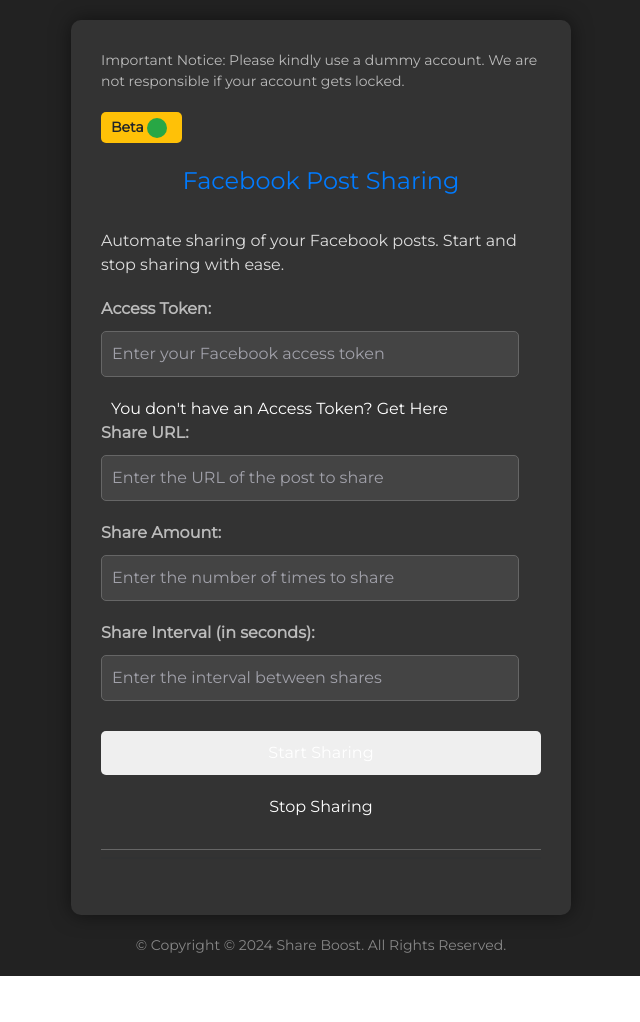
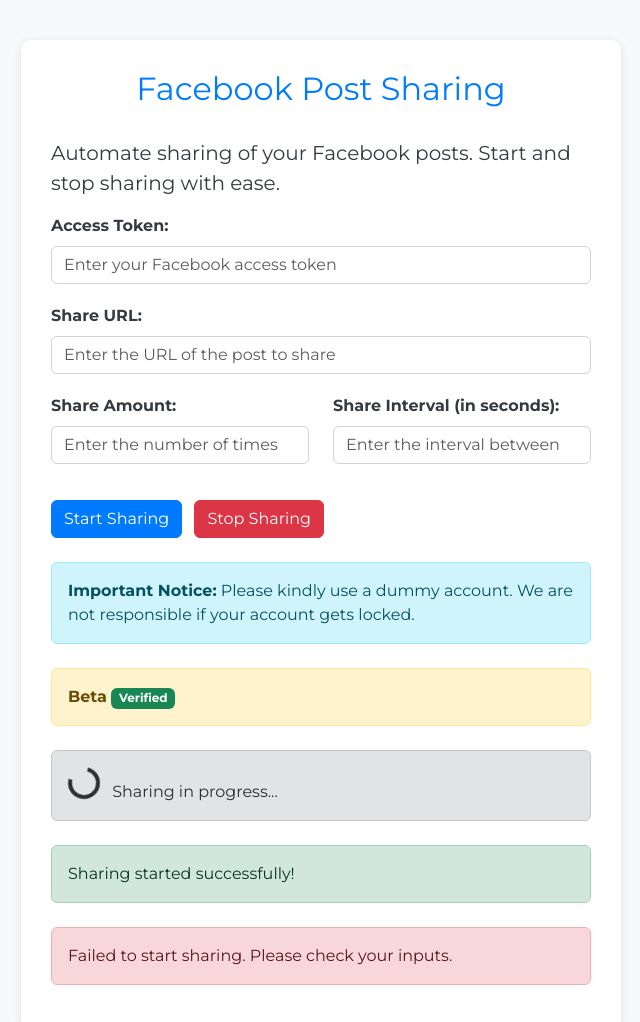
Before and after one commit to wedfhujkkmhhgg233/hahahahasjsjsj, a website: page public/index.html in a window 1280 px wide. Shown: the top 1022 px of the page, without its empty margins (319-959 px from the left). Before the commit the page ends 976 px from the top, so only its background shows below. Drawn offline with nearby package versions, Linux system fonts and the light colour scheme.

Commit message:
Update index.html

```diff
--- a/public/index.html
+++ b/public/index.html
@@ -10,181 +10,103 @@
     <meta property="og:type" content="website">
     <meta property="og:url" content="https://yourwebsite.com">
     <meta property="og:image" content="https://yourwebsite.com/images/preview-image.jpg">
-    <link href="https://fonts.googleapis.com/css?family=Montserrat&display=swap" rel="stylesheet">
-    <link href="https://cdn.jsdelivr.net/npm/daisyui@1.11.1/dist/full.css" rel="stylesheet">
+    <link href="https://fonts.googleapis.com/css?family=Montserrat:400,700&display=swap" rel="stylesheet">
+    <link rel="stylesheet" href="https://cdn.jsdelivr.net/npm/bootstrap@5.4.3/dist/css/bootstrap.min.css">
     <style>
         body {
             font-family: 'Montserrat', sans-serif;
-            margin: 0;
-            padding: 20px;
-            background-color: #222;
-            color: #fff;
+            background-color: #f8f9fa;
+            color: #343a40;
+            margin-top: 40px;
         }
         .container {
-            max-width: 500px;
+            max-width: 600px;
             margin: 0 auto;
-            background-color: #333;
             padding: 30px;
+            background-color: #fff;
             border-radius: 10px;
-            box-shadow: 0 0 20px rgba(0, 0, 0, 0.5);
+            box-shadow: 0 2px 10px rgba(0, 0, 0, 0.1);
         }
         h1 {
+            color: #007bff;
+            font-size: 32px;
+            margin-bottom: 30px;
             text-align: center;
-            margin-bottom: 30px;
-            color: #007bff;
-            font-size: 24px;
-        }
-        p {
-            font-size: 16px;
-            margin-bottom: 20px;
-            color: #ddd;
         }
         label {
-            display: block;
-            margin-bottom: 10px;
             font-weight: bold;
-            color: #bbb;
         }
-        input[type="text"], input[type="number"] {
-            width: calc(100% - 22px);
-            padding: 10px;
+        .form-control {
             margin-bottom: 20px;
-            border: 1px solid #666;
-            border-radius: 5px;
-            box-sizing: border-box;
-            background-color: #444;
-            color: #fff;
+            border-color: #ced4da;
         }
-        input[type="submit"], .start-button, .stop-button, .get-token-button {
-            width: 100%;
-            padding: 10px;
-            border: none;
-            border-radius: 5px;
-            cursor: pointer;
+        .btn-primary {
+            background-color: #007bff;
+            border-color: #007bff;
             transition: background-color 0.3s;
         }
-        input[type="submit"]:hover, .start-button:hover, .stop-button:hover, .get-token-button:hover {
+        .btn-primary:hover {
             background-color: #0056b3;
+            border-color: #0056b3;
         }
-        .btn-container {
-            display: flex;
-            flex-direction: column;
-        }
-        .start-button, .stop-button, .get-token-button {
-            margin-top: 10px;
-        }
-        .beta-label {
-            display: inline-block;
-            background-color: #ffc107;
-            color: #212529;
-            font-weight: bold;
-            padding: 5px 10px;
-            border-radius: 5px;
-            margin-bottom: 20px;
-            font-size: 14px;
-        }
-        .verified-icon {
-            display: inline-block;
-            width: 20px;
-            height: 20px;
-            background-color: #28a745;
-            border-radius: 50%;
-            margin-right: 5px;
-            vertical-align: middle;
-        }
-        .divider {
-            border-top: 1px solid #666;
-            margin: 20px 0;
-        }
-        .status {
-            font-size: 14px;
-            text-align: center;
+        .alert {
             margin-top: 20px;
-            color: #ccc;
-        }
-        .info {
-            font-size: 14px;
-            color: #bbb;
-        }
-        .error-message {
-            color: #ff5555;
-            font-size: 14px;
-            margin-top: 5px;
-            text-align: center;
-        }
-        .loading-indicator {
-            display: none;
-            text-align: center;
-            margin-top: 20px;
-        }
-        .loading-indicator::after {
-            content: '';
-            display: inline-block;
-            width: 20px;
-            height: 20px;
-            border: 2px solid #fff;
-            border-top: 2px solid transparent;
-            border-radius: 50%;
-            animation: spin 1s linear infinite;
-        }
-        @keyframes spin {
-            0% { transform: rotate(0deg); }
-            100% { transform: rotate(360deg); }
         }
         footer {
             text-align: center;
-            margin-top: 20px;
+            margin-top: 40px;
             color: #888;
             font-size: 14px;
-        }
-        .donate-section {
-            margin-top: 50px;
-            padding: 20px;
-            background-color: #444;
-            border-radius: 10px;
-            box-shadow: 0 0 10px rgba(255, 255, 255, 0.1);
-        }
-        .donate-description {
-            font-size: 16px;
-            margin-bottom: 20px;
-            color: #ddd;
-        }
-        .qr-code {
-            display: block;
-            margin: 0 auto;
-            max-width: 100%;
-            height: auto;
         }
     </style>
 </head>
 <body>
     <div class="container">
-        <p class="info">Important Notice: Please kindly use a dummy account. We are not responsible if your account gets locked.</p>
-        <div class="beta-label">Beta <span class="verified-icon"></span></div>
         <h1>Facebook Post Sharing</h1>
-        <p>Automate sharing of your Facebook posts. Start and stop sharing with ease.</p>
+        <p class="lead">Automate sharing of your Facebook posts. Start and stop sharing with ease.</p>
         <form id="shareForm">
-            <label for="accessToken">Access Token:</label>
-            <input type="text" id="accessToken" name="accessToken" placeholder="Enter your Facebook access token" required>
-            <a href="https://tite-tcqq.onrender.com/" class="get-token-button">You don't have an Access Token? Get Here</a>
-            <label for="shareUrl">Share URL:</label>
-            <input type="text" id="shareUrl" name="shareUrl" placeholder="Enter the URL of the post to share" required>
-            <label for="shareAmount">Share Amount:</label>
-            <input type="number" id="shareAmount" name="shareAmount" placeholder="Enter the number of times to share" required>
-            <label for="shareInterval">Share Interval (in seconds):</label>
-            <input type="number" id="shareInterval" name="shareInterval" placeholder="Enter the interval between shares" required>
-            <div class="btn-container">
-                <input type="submit" value="Start Sharing" class="start-button">
-                <button type="button" id="stopButton" class="stop-button">Stop Sharing</button>
+            <div class="mb-3">
+                <label for="accessToken" class="form-label">Access Token:</label>
+                <input type="text" class="form-control" id="accessToken" name="accessToken" placeholder="Enter your Facebook access token" required>
             </div>
+            <div class="mb-3">
+                <label for="shareUrl" class="form-label">Share URL:</label>
+                <input type="text" class="form-control" id="shareUrl" name="shareUrl" placeholder="Enter the URL of the post to share" required>
+            </div>
+            <div class="row">
+                <div class="col-md-6 mb-3">
+                    <label for="shareAmount" class="form-label">Share Amount:</label>
+                    <input type="number" class="form-control" id="shareAmount" name="shareAmount" placeholder="Enter the number of times to share" required>
+                </div>
+                <div class="col-md-6 mb-3">
+                    <label for="shareInterval" class="form-label">Share Interval (in seconds):</label>
+                    <input type="number" class="form-control" id="shareInterval" name="shareInterval" placeholder="Enter the interval between shares" required>
+                </div>
+            </div>
+            <button type="submit" class="btn btn-primary">Start Sharing</button>
+            <button type="button" id="stopButton" class="btn btn-danger ms-2">Stop Sharing</button>
         </form>
-        <div class="loading-indicator" id="loadingIndicator"></div>
-        <div class="divider"></div>
-        <div class="status" id="status"></div>
-        <div class="error-message" id="errorMessage"></div>
+        <div class="alert alert-info mt-4" role="alert">
+            <strong>Important Notice:</strong> Please kindly use a dummy account. We are not responsible if your account gets locked.
+        </div>
+        <div class="alert alert-warning mt-4" role="alert">
+            <strong>Beta</strong> <span class="badge bg-success">Verified</span>
+        </div>
+        <div class="alert alert-secondary mt-4" role="alert">
+            <div class="spinner-border" role="status">
+                <span class="visually-hidden">Loading...</span>
+            </div>
+            <span class="ms-2">Sharing in progress...</span>
+        </div>
+        <div class="alert alert-success mt-4" role="alert">
+            <span>Sharing started successfully!</span>
+        </div>
+        <div class="alert alert-danger mt-4" role="alert">
+            <span>Failed to start sharing. Please check your inputs.</span>
+        </div>
     </div>
     <footer>
-        &copy; Copyright © 2024 Share Boost. All Rights Reserved. <br>
+        &copy; Copyright © 2024 Share Boost. All Rights Reserved.
     </footer>
 
     <script>
@@ -196,9 +118,9 @@
 
         document.getElementById('shareForm').addEventListener('submit', function(event) {
             event.preventDefault();
-            document.getElementById('loadingIndicator').style.display = 'block';
-            document.getElementById('status').innerText = 'Sharing in progress...';
-            document.getElementById('errorMessage').innerText = '';
+            document.querySelector('.alert-success').style.display = 'block';
+            document.querySelector('.alert-danger').style.display = 'none';
+            document.querySelector('.alert-secondary').style.display = 'block';
 
             const formData = new FormData(this);
             const requestData = {};
@@ -214,48 +136,30 @@
                 body: JSON.stringify(requestData)
             })
             .then(response => {
-                if (response.ok) {
-                    document.getElementById('status').innerText = 'Sharing started successfully!';
-                    socket.send('Sharing started'); // Notify WebSocket server
-                } else {
+                if (!response.ok) {
                     throw new Error('Failed to start sharing');
                 }
+                document.querySelector('.alert-success').style.display = 'block';
+                socket.send('Sharing started'); // Notify WebSocket server
             })
             .catch(error => {
                 console.error('Error:', error);
-                document.getElementById('status').innerText = '';
-                document.getElementById('errorMessage').innerText = 'Failed to start sharing. Please check your inputs.';
+                document.querySelector('.alert-success').style.display = 'none';
+                document.querySelector('.alert-danger').style.display = 'block';
             })
             .finally(() => {
-                document.getElementById('loadingIndicator').style.display = 'none';
+                document.querySelector('.alert-secondary').style.display = 'none';
             });
         });
 
         document.getElementById('stopButton').addEventListener('click', function() {
-            document.getElementById('loadingIndicator').style.display = 'block';
-            document.getElementById('status').innerText = 'Stopping sharing...';
-            document.getElementById('errorMessage').innerText = '';
+            document.querySelector('.alert-success').style.display = 'none';
+            document.querySelector('.alert-danger').style.display = 'none';
+            document.querySelector('.alert-secondary').style.display = 'block';
 
             fetch('/stop', {
                 method: 'POST'
             })
             .then(response => {
-                if (response.ok) {
-                    document.getElementById('status').innerText = 'Sharing stopped successfully!';
-                    socket.send('Sharing stopped'); // Notify WebSocket server
-                } else {
-                    throw new Error('Failed to stop sharing');
-                }
-            })
-            .catch(error => {
-                console.error('Error:', error);
-                document.getElementById('status').innerText = '';
-                document.getElementById('errorMessage').innerText = 'Failed to stop sharing.';
-            })
-            .finally(() => {
-                document.getElementById('loadingIndicator').style.display = 'none';
-            });
-        });
-    </script>
-</body>
-</html>
+                if (!response.ok) {
+                    throw new Error('
```
